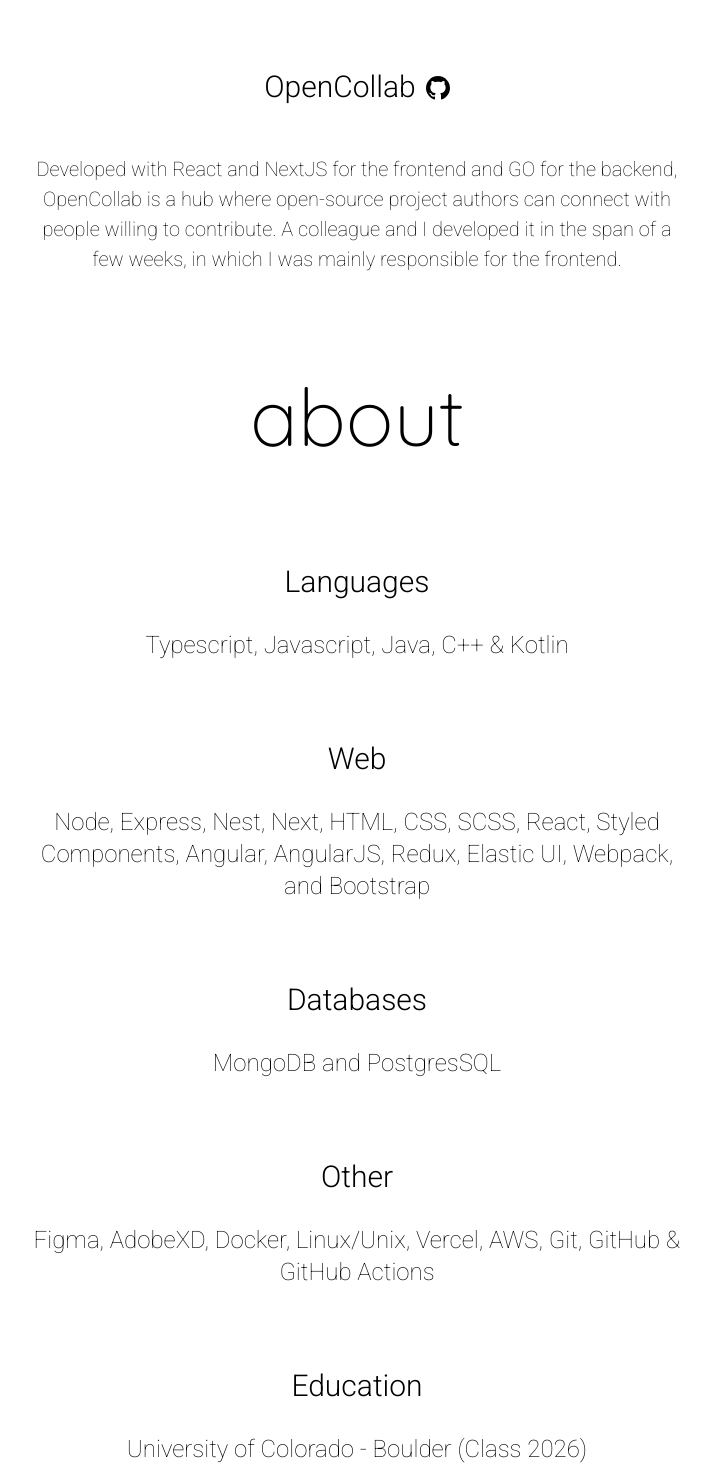
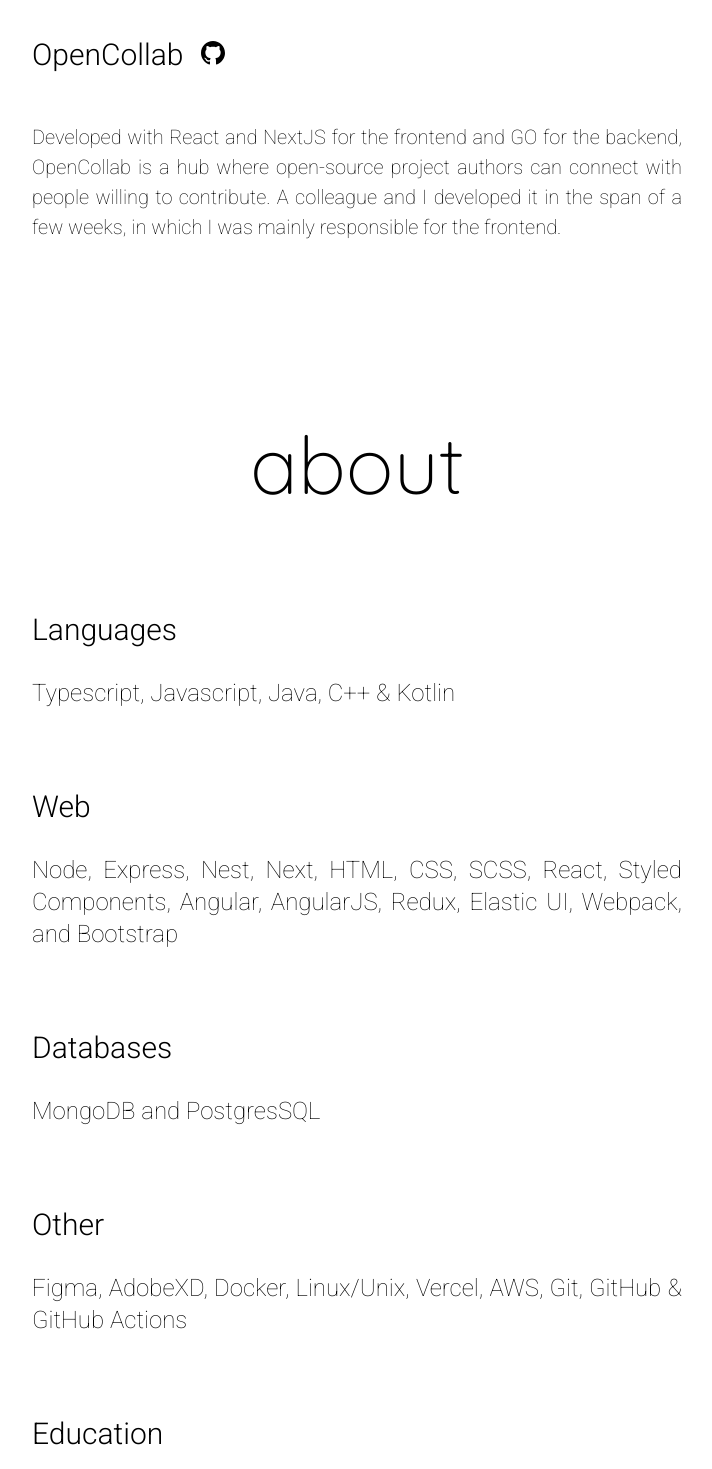
Before and after one commit to feRpicoral/fernandopicoral.com, a Next.js app: page / in a window 1280 px wide. Shown: the part 4240-5709 px from the top of the page, without its empty margins (283-995 px from the left). Built offline with nearby package versions, Linux system fonts and the light colour scheme.

Commit message:
feat: aligned sections' content to the left

```diff
--- a/src/components/About.tsx
+++ b/src/components/About.tsx
@@ -2,13 +2,8 @@ import { Section, SectionContent, SectionHeader } from '@components/styles';
 import React, { useState } from 'react';
 import styled from 'styled-components';
 
-const AboutItem = styled.div`
-    display: flex;
-    justify-content: center;
-    flex-direction: column;
-`;
-
 const AboutTitle = styled.span`
+    display: block;
     font-size: 30px;
     font-weight: 300;
     margin: 30px 0;
@@ -19,6 +14,7 @@ const AboutTitle = styled.span`
 `;
 
 const AboutDescription = styled.span`
+    display: block;
     font-size: 24px;
     line-height: 32px;
     font-weight: 100;
@@ -32,39 +28,39 @@ const About = () => {
                 about
             </SectionHeader>
             <SectionContent open={isOpen} height={1500}>
-                <AboutItem>
+                <div>
                     <AboutTitle>Languages</AboutTitle>
                     <AboutDescription>
                         Typescript, Javascript, Java, C++ & Kotlin
                     </AboutDescription>
-                </AboutItem>
-                <AboutItem>
+                </div>
+                <div>
                     <AboutTitle>Web</AboutTitle>
                     <AboutDescription>
                         Node, Express, Nest, Next, HTML, CSS, SCSS, React,
                         Styled Components, Angular, AngularJS, Redux, Elastic
                         UI, Webpack, and Bootstrap
                     </AboutDescription>
-                </AboutItem>
-                <AboutItem>
+                </div>
+                <div>
                     <AboutTitle>Databases</AboutTitle>
                     <AboutDescription>MongoDB and PostgresSQL</AboutDescription>
-                </AboutItem>
-                <AboutItem>
+                </div>
+                <div>
                     <AboutTitle>Other</AboutTitle>
                     <AboutDescription>
                         Figma, AdobeXD, Docker, Linux/Unix, Vercel, AWS, Git,
                         GitHub & GitHub Actions
                     </AboutDescription>
-                </AboutItem>
-                <AboutItem>
+                </div>
+                <div>
                     <AboutTitle>Education</AboutTitle>
                     <AboutDescription>
                         University of Colorado - Boulder (Class 2026)
                         <br />
                         Computer Science, BS
                     </AboutDescription>
-                </AboutItem>
+                </div>
             </SectionContent>
         </Section>
     );
--- a/src/components/Contact.tsx
+++ b/src/components/Contact.tsx
@@ -4,16 +4,6 @@ import LinkedinIcon from '@icons/linkedin.svg';
 import UrlIcon from '@icons/url.svg';
 import React, { useState } from 'react';
 import styled, { css } from 'styled-components';
-
-const ContactSection = styled(Section)`
-    padding-bottom: 10vh;
-`;
-
-const ContactItem = styled.div`
-    &:not(:first-of-type) {
-        margin-top: 30px;
-    }
-`;
 
 const ContactTitle = styled.span`
     font-size: 30px;
@@ -24,8 +14,6 @@ const ContactTitle = styled.span`
 
 const ContactLink = styled.a`
     display: flex;
-    justify-content: center;
-    align-items: center;
     font-size: 24px;
     line-height: 32px;
     font-weight: 100;
@@ -63,12 +51,12 @@ const StyledLinkedinIcon = styled(LinkedinIcon)`
 const Contact = () => {
     const [isOpen, setOpen] = useState(true);
     return (
-        <ContactSection>
+        <Section>
             <SectionHeader onClick={() => setOpen(!isOpen)}>
                 contact
             </SectionHeader>
             <SectionContent open={isOpen}>
-                <ContactItem>
+                <div>
                     <ContactTitle>Email</ContactTitle>
                     <ContactLink
                         href="mailto:fernando.picoral@colorado.edu"
@@ -76,8 +64,8 @@ const Contact = () => {
                     >
                         fernando.picoral@colorado.edu <StyledEmailIcon />
                     </ContactLink>
-                </ContactItem>
-                <ContactItem>
+                </div>
+                <div>
                     <ContactTitle>Linkedin</ContactTitle>
                     <ContactLink
                         href="https://www.linkedin.com/in/picoral/"
@@ -85,8 +73,8 @@ const Contact = () => {
                     >
                         @picoral <StyledLinkedinIcon />
                     </ContactLink>
-                </ContactItem>
-                <ContactItem>
+                </div>
+                <div>
                     <ContactTitle>GitHub</ContactTitle>
                     <ContactLink
                         href="https://github.com/feRpicoral/"
@@ -94,15 +82,15 @@ const Contact = () => {
                     >
                         feRpicoral <StyledURLIcon />{' '}
                     </ContactLink>
-                </ContactItem>
-                <ContactItem>
+                </div>
+                <div>
                     <ContactTitle>Resume</ContactTitle>
                     <ContactLink href="/Resume.pdf" target="_blank">
                         Fernando Picoral&rsquo;s CV
                     </ContactLink>
-                </ContactItem>
+                </div>
             </SectionContent>
-        </ContactSection>
+        </Section>
     );
 };
 
--- a/src/components/Experience.tsx
+++ b/src/components/Experience.tsx
@@ -1,16 +1,6 @@
 import { Section, SectionContent, SectionHeader } from '@components/styles';
 import React, { useState } from 'react';
 import styled from 'styled-components';
-
-const Wrapper = styled.div`
-    display: flex;
-    flex-direction: column;
-    justify-content: center;
-
-    :not(:last-of-type) {
-        margin-bottom: 80px !important;
-    }
-`;
 
 const Title = styled.h1`
     margin: 0 0 10px 0;
@@ -41,8 +31,6 @@ const Description = styled.div`
 `;
 
 const List = styled.ul`
-    max-width: 500px;
-    margin: 0 auto;
     text-align: left;
 
     li {
@@ -61,7 +49,7 @@ const Experience = () => {
                 experience
             </SectionHeader>
             <SectionContent open={isOpen} height={3000}>
-                <Wrapper>
+                <div>
                     <Title>Brain, AI, and Child Laboratory</Title>
                     <SubTitle>Research Assistant Intern</SubTitle>
                     <Date>08/2022 - Present</Date>
@@ -76,9 +64,9 @@ const Experience = () => {
                         have highlighted the ones I am most involved with in the
                         Projects section.
                     </Description>
-                </Wrapper>
+                </div>
 
-                <Wrapper>
+                <div>
                     <Title>
                         Poatek IT Consulting
                         <br />
@@ -128,9 +116,9 @@ const Experience = () => {
                             </li>
                         </List>
                     </Description>
-                </Wrapper>
+                </div>
 
-                <Wrapper>
+                <div>
                     <Title>Stockvio LLC</Title>
                     <SubTitle>Founder & CEO</SubTitle>
                     <Date>11/2020 - 02/2022</Date>
@@ -171,7 +159,7 @@ const Experience = () => {
                             </li>
                         </List>
                     </Description>
-                </Wrapper>
+                </div>
             </SectionContent>
         </Section>
     );
--- a/src/components/Projects.tsx
+++ b/src/components/Projects.tsx
@@ -4,9 +4,7 @@ import React, { useState } from 'react';
 import styled from 'styled-components';
 
 const ProjectTitle = styled.a`
-    display: flex;
-    justify-content: center;
-    align-items: center;
+    display: block;
     font-size: 30px;
     font-weight: 300;
     margin: 50px 0;
--- a/src/components/styles/index.ts
+++ b/src/components/styles/index.ts
@@ -38,10 +38,19 @@ export const SectionContent = styled.div<{ open: boolean; height?: number }>`
     display: flex;
     justify-content: center;
     flex-direction: column;
-    align-items: center;
+    align-items: baseline;
     font-family: ${props => props.theme.fontFamilies.roboto};
+    text-align: justify;
 
     div:not(:last-of-type) {
         margin-bottom: 80px;
     }
+
+    &:last-of-type {
+        padding-bottom: 10vh;
+    }
+
+    @media only screen and (min-width: 1020px) {
+        min-width: 650px;
+    }
 `;
```
